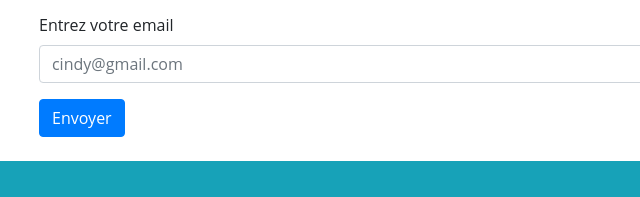
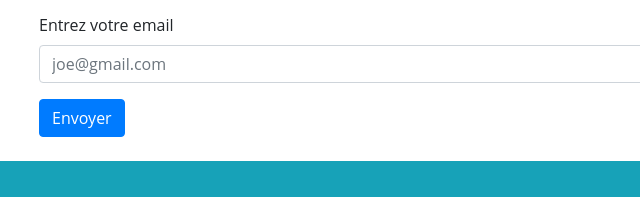
Before and after one commit to Alexandre-C-89/P5_clemencot_alexandre_frontend, a website: page Panier.html in a window 1280 px wide. Shown: the part 517-714 px from the top of the page, 0-640 px from the left. Drawn offline with nearby package versions, Linux system fonts and the light colour scheme; no server answers.

Commit message:
modifs placeholder panier.html

```diff
--- a/Panier.html
+++ b/Panier.html
@@ -74,7 +74,7 @@
           </div>
           <div class="form-group">
             <label for="email">Entrez votre email</label>
-            <input type="text" class="form-control" id="email" placeholder="cindy@gmail.com">
+            <input type="text" class="form-control" id="email" placeholder="joe@gmail.com">
           </div>
             <button id="btnForm" class="btn btn-primary" type="submit">Envoyer</button>
         </form>
```
